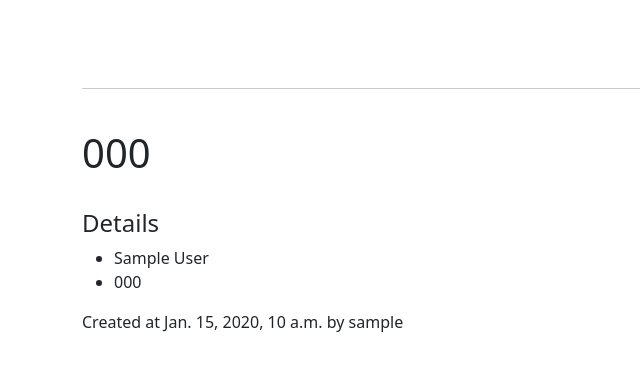
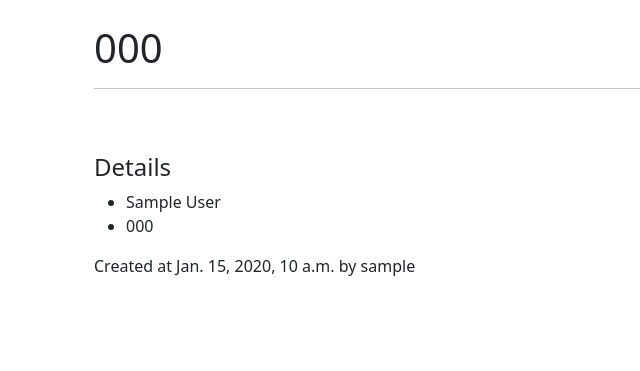
Before and after one commit to laytreynolds/dcrm, a Django app: page /crm/000 in a window 1280 px wide. Shown: the part 56-427 px from the top of the page, without its empty margins (0-640 px from the left). Run offline with Django 5.2, Linux system fonts and the light colour scheme; tables that the repository leaves empty hold one stand-in row (values such as "Sample post"); some libraries are stand-ins or nearby versions.

Commit message:
div container fluid

```diff
--- a/dcrm/api/templates/base.html
+++ b/dcrm/api/templates/base.html
@@ -19,28 +19,19 @@
     <br />
 
     <div class="container">
-      <h1>
-        {% block heading %}
+      <div class="container-fluid">
+        <h1>
+          {% block heading %} {% endblock %}
+          <br />
+          <hr />
+        </h1>
+        <br />
 
-        {% endblock %}
-        <br>
-        <hr>
-      </h1>
-      <br />
-
-      <div id="content">
-        {% block content1 %}
-
-        {% endblock %}
+        <div id="content">
+          {% block content1 %} {% endblock %}
+        </div>
       </div>
     </div>
-
-
-
-
-
-
-
 
     <script
       src="https://code.jquery.com/jquery-3.2.1.slim.min.js"
--- a/dcrm/api/templates/order/detail.html
+++ b/dcrm/api/templates/order/detail.html
@@ -1,13 +1,17 @@
 {% extends "base.html" %}
-{% block content1 %}
-<h1>{{ OrderDetail.order_Number }}</h1>
-<br />
-<div class="detail">
+<div class="container">
+  {% block heading %}{{ OrderDetail.order_Number }} {% endblock %}
+  {% block content1 %}
+  <br />
   <h4 class="headings">Details</h4>
   <ul>
-    <li>{{ OrderDetail.order_First_Name }} {{ OrderDetail.order_Last_Name }}</li>
+    <li>
+      {{ OrderDetail.order_First_Name }} {{ OrderDetail.order_Last_Name }}
+    </li>
     <li>{{ OrderDetail.order_Mobile }}</li>
   </ul>
+  <p class="date">
+    Created at {{ OrderDetail.order_Created }} by {{ OrderDetail.owner }}
+  </p>
+  {% endblock %}
 </div>
-<p class="date">Created at {{ OrderDetail.order_Created }} by {{ OrderDetail.owner }}</p>
-{% endblock %}
```
